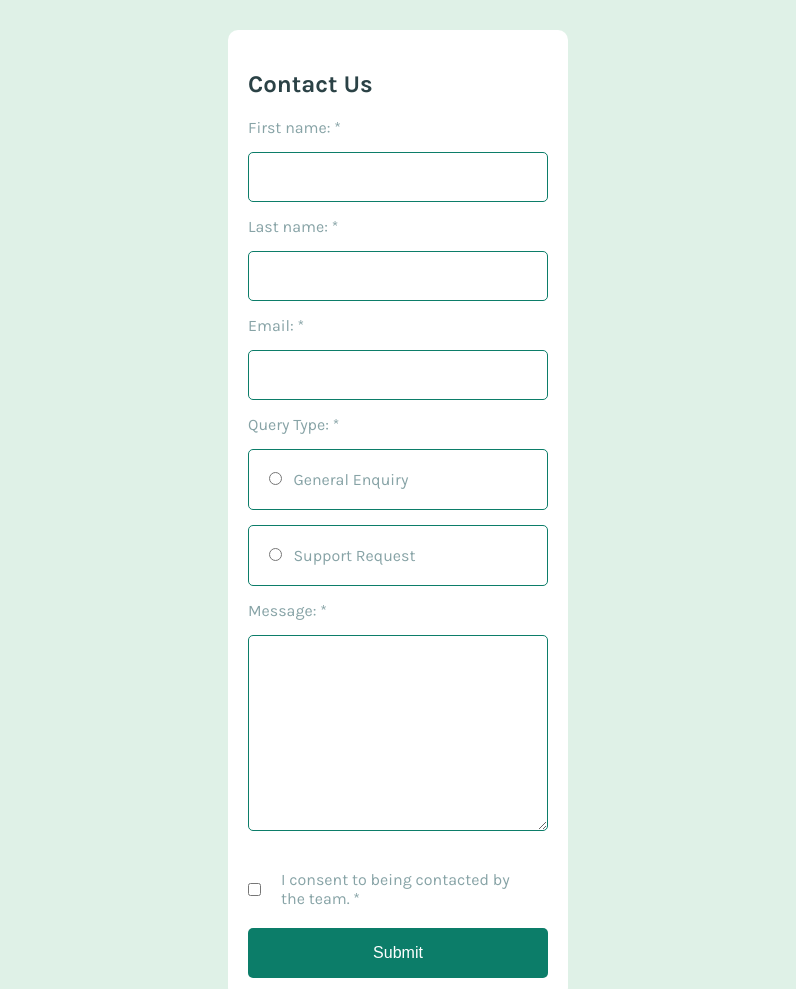
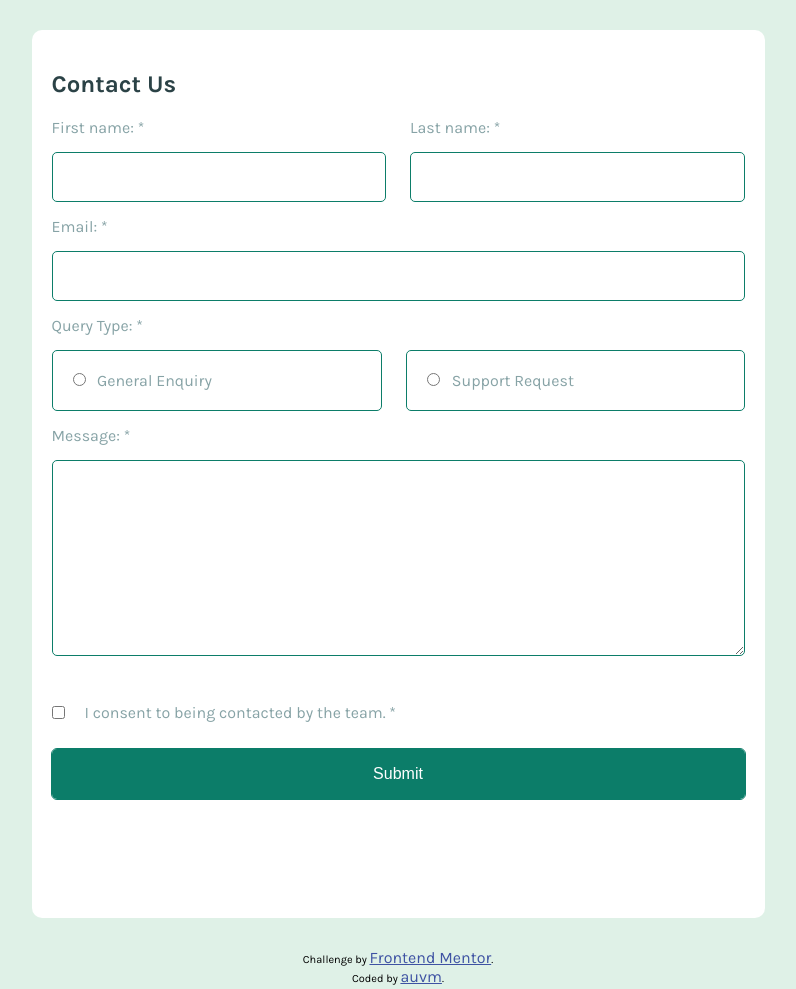
Before and after one commit to auvm/FrontendMentor-AboutUs, a plain HTML site: page index.html in a window 1280 px wide. Shown: the top 989 px of the page, without its empty margins (242-1038 px from the left). Drawn offline with Linux system fonts and the light colour scheme.

Commit message:
add final design

```diff
--- a/index.html
+++ b/index.html
@@ -24,39 +24,67 @@
   <section class="form">
     <h1>Contact Us</h1>
     <form>
+      <div class="fname">
         <label for="fname" class="label_form">First name: *</label><br>
-      <input type="text" id="fname" name="fname" class="input-box" required><br>
+        <input type="text" id="fname" name="fname" class="input-box" required autofocus><br>
+      </div>
 
+      <div class="lname">
         <label for="lname" class="label_form">Last name: *</label><br>
         <input type="text" id="lname" name="lname" class="input-box" required><br>
+      </div>
 
+      <div class="email">
         <label for="email" class="label_form">Email: *</label><br>
         <input type="email" id="email" name="email" class="input-box" required><br>
+      </div>
 
-      <div class="checkbox-container">
+      <!-- <div class="checkbox-container">
         <p>Query Type: *</p>
-        <div class="checkbox">
+        <div class="checkbox general_enquiry">
           <input type="radio" id="general_enquiry" name="query_type" value="general_enquiry"  required>
           <label for="general_enquiry">General Enquiry</label><br>
         </div>
 
-        <div class="checkbox">
+        <div class="checkbox support_request">
+          <input type="radio" id="support_request" name="query_type" value="support_request"  required>
+          <label for="support_request">Support Request</label><br>
+        </div>
+      </div> -->
+
+
+      <div class="checkbox_container">
+        <p class="p_type">Query Type: *</p>
+        <div class="checkboxes">
+          <div class="checkbox general_enquiry">
+            <input type="radio" id="general_enquiry" name="query_type" value="general_enquiry"  required>
+            <label for="general_enquiry">General Enquiry</label><br>
+          </div>
+
+          <div class="checkbox support_request">
             <input type="radio" id="support_request" name="query_type" value="support_request"  required>
             <label for="support_request">Support Request</label><br>
           </div>
         </div>
+      </div>
 
 
+
+      <div class="message">
         <label for="message" class="label_form">Message: *</label><br>
         <textarea name="message" id="message" cols="30" rows="10" maxlength="150" required></textarea>
+      </div>
+
 
       <div class="consent_container">
         <input type="checkbox" id="check_consent" name="check_consent" value="checked" required>
         <label for="check_consent">I consent to being contacted by the team. *</label><br>
       </div>
 
+      <div class="btn_submit">
+        <input type="submit" id="btn_submit" value="Submit">
+      </div>
 
-      <input type="submit" id="btn_submit" value="Submit">
 
     </form>
   </section>
--- a/styles.css
+++ b/styles.css
@@ -27,7 +27,7 @@ body{
 .form{
     color: var(--Grey_medium);
     margin: 30px auto;
-    width: 340px;
+    max-width: 340px;
     padding: 20px;
 
     border-radius: 10px;
@@ -101,7 +101,7 @@ textarea:focus{
     min-height: 50px;
     border-radius: 5px;
     border: none;
-
+    outline: 1px solid var(--Green_medium);
 }
 
 .attribution{
@@ -112,3 +112,70 @@ textarea:focus{
 .attribution a{
     font-size: 16px;
 }
+
+@media(min-width:768px) {
+
+    .form{
+
+        max-width: 733px;
+    }
+    form{
+        height: 780px;
+        display: grid;
+        grid-template-areas:
+        "fname lname"
+        "email email"
+        "checkbox_container checkbox_container"
+        "message message"
+        "consent consent"
+        "btn_submit btn_submit";
+        grid-template-columns: repeat(2, 1fr);
+        grid-template-rows: repeat(7, 1fr);
+        gap: 0px 24px;
+    }
+
+    .fname{
+        grid-area: fname;
+    }
+
+    .lname{
+        grid-area: lname;
+    }
+
+    .email{
+        grid-area: email;
+    }
+
+
+    .checkbox_container{
+        grid-area: checkbox_container;
+    }
+
+    .checkboxes{
+        display: grid;
+        grid-template-columns: auto auto;
+        gap: 0px 24px;
+    }
+    /* .general_enquiry{
+        grid-area: type-I;
+    }
+
+    .support_request{
+        grid-area: type-II;
+    } */
+
+    .message{
+        grid-area: message;
+    }
+
+    .consent_container{
+        grid-area: consent;
+    }
+
+    .btn_submit{
+        grid-area: btn_submit;
+
+    }
+
+
+}
```
Lines whose indentation alone changed are shown as unchanged.
